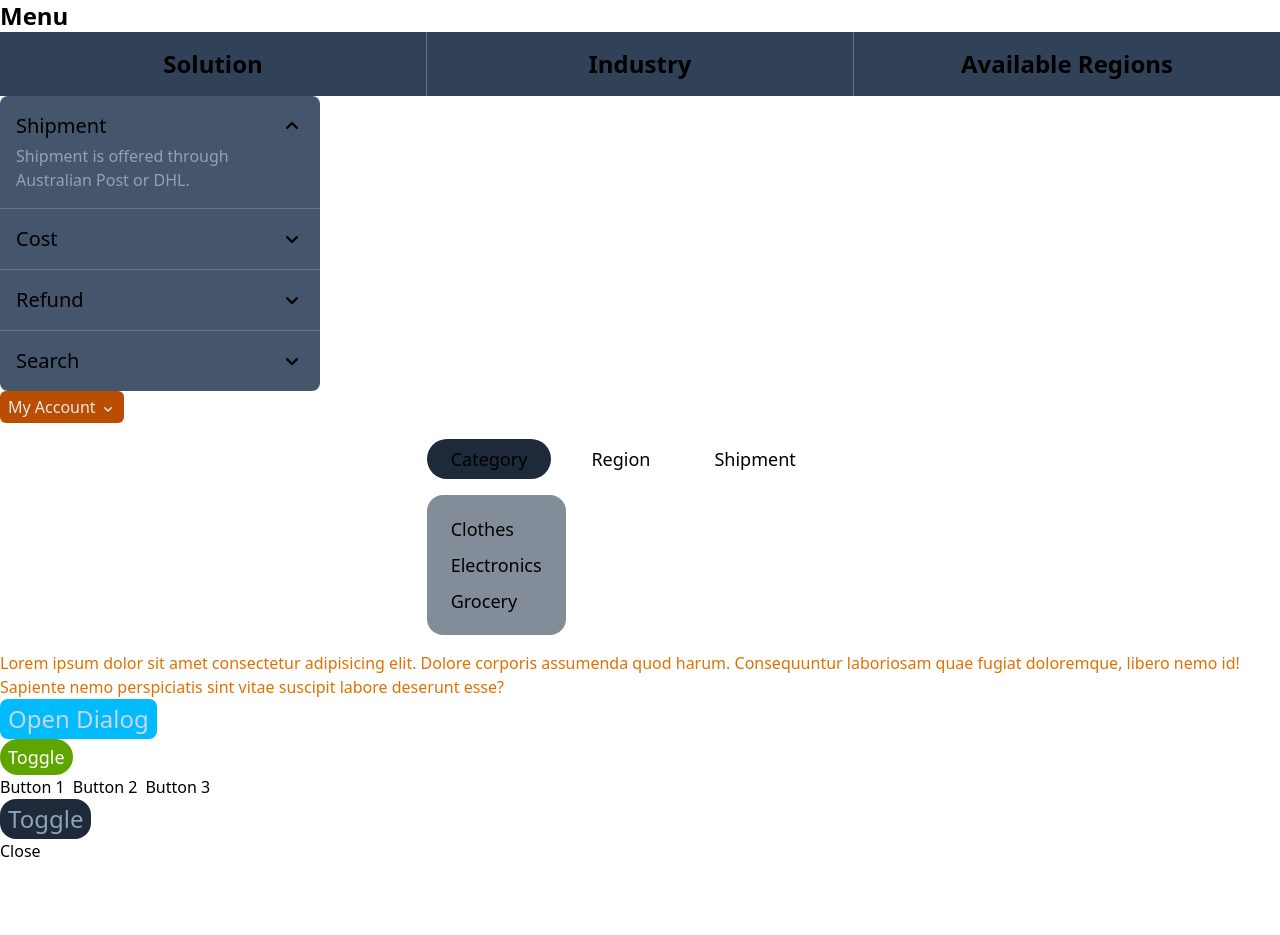
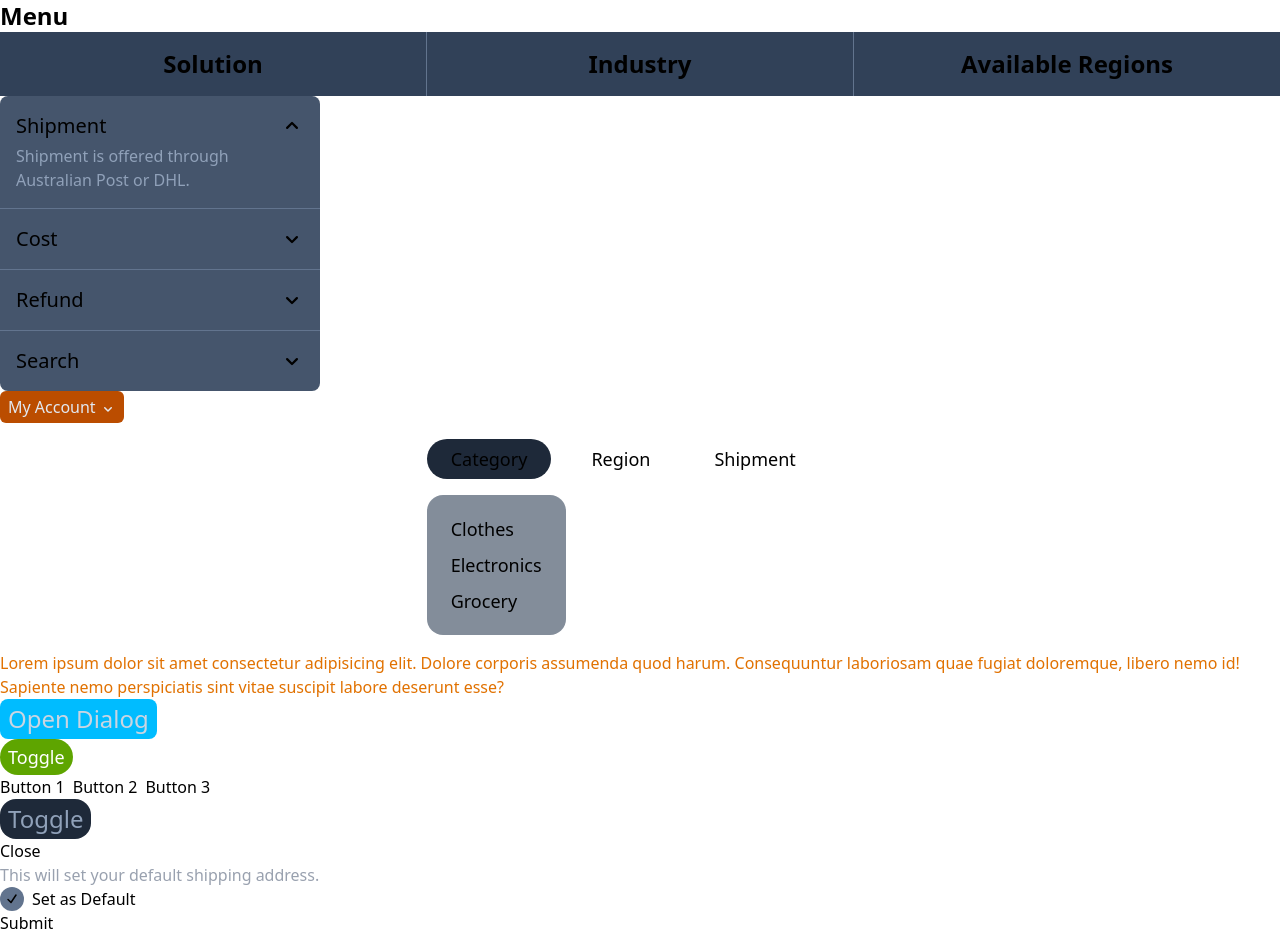
Before and after one commit to ZHENSHUO-ZHAO/ui-stack, a React (Vite) app: page / in a window 1280 px wide. Before the commit the page ends 863 px from the top, so only its background shows below. Built offline with nearby package versions, Linux system fonts and the light colour scheme.

Commit message:
Added Checkbox with form

```diff
--- a/src/App.tsx
+++ b/src/App.tsx
@@ -7,6 +7,7 @@ import PopoverTabs from "./components/PopoverTabs";
 import TabsUI from "./components/tabsUI";
 import TransitionUI from "./components/TransitionUI";
 import MyButton from "./components/MyButton";
+import MyCheckbox from "./components/MyCheckbox";
 
 function App() {
   let dialogApi: { open: () => void };
@@ -46,6 +47,7 @@ function App() {
         ))}
       </MyDiv>
       <MyButton>{(isOpen) => <p>{isOpen ? "Open" : "Close"}</p>}</MyButton>
+      <MyCheckbox />
     </>
   );
 }
--- /dev/null
+++ b/src/components/MyCheckbox.tsx
@@ -0,0 +1,37 @@
+import { Checkbox, Description, Field, Label } from "@headlessui/react";
+import { CheckIcon } from "@heroicons/react/16/solid";
+import { useState } from "react";
+
+export default function MyCheckbox() {
+  const [enabled, setEnabled] = useState(false);
+
+  const handleSubmit = (e: React.MouseEvent<HTMLFormElement>) => {
+    e.preventDefault();
+    const formData = new FormData(e.currentTarget);
+    console.log("Form data:", Object.fromEntries(formData.entries()));
+  };
+
+  return (
+    <form action="" onSubmit={handleSubmit}>
+      <Field>
+        <Description className="text-gray-400">
+          This will set your default shipping address.
+        </Description>
+        <div className="flex items-center gap-2">
+          <Checkbox
+            as="div"
+            name="default-shipping-address"
+            value="shipping-address"
+            checked={enabled}
+            onChange={setEnabled}
+            className="group size-6 rounded-full bg-slate-500 flex justify-center items-center transition duration-300 ease-in-out data-checked:bg-lime-500 data-disable:bg-slate-800"
+          >
+            <CheckIcon className="size-4 fill-black transition duration-300 ease-in-out group-data-checked:fill-slate-50 group-data-disabled:fill-slate-600" />
+          </Checkbox>
+          <Label>Set as Default</Label>
+        </div>
+      </Field>
+      <button type="submit">Submit</button>
+    </form>
+  );
+}
```
